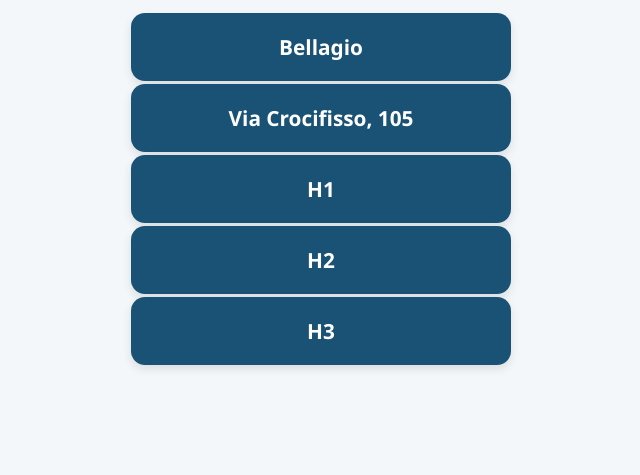
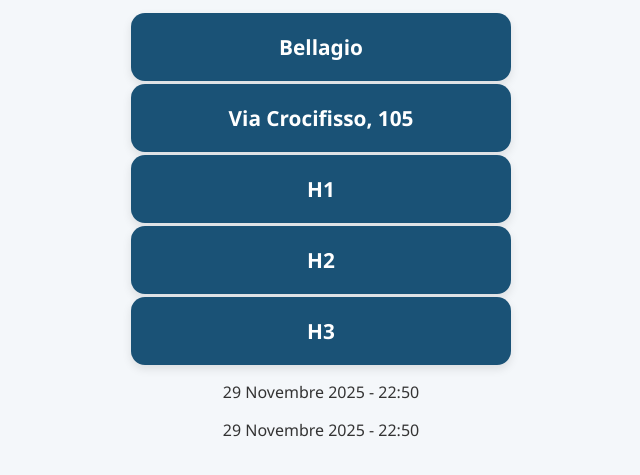
Before and after one commit to daidardi/Domus-Interventi-Qr-Code, a plain HTML site: page index.html in a window 1280 px wide. Shown: the part 189-664 px from the top of the page, without its empty margins (319-959 px from the left). Drawn offline with Linux system fonts and the light colour scheme.

Commit message:
202511292253

```diff
--- a/index.html
+++ b/index.html
@@ -79,5 +79,9 @@
     <a href="h3.html" class="btn">H3</a>
 
   </div>
+
+  <p>29 Novembre 2025 - 22:50</p>
+  <time datetime="2025-11-29T22:50">29 Novembre 2025 - 22:50</time>
+
 </body>
 </html>
```
